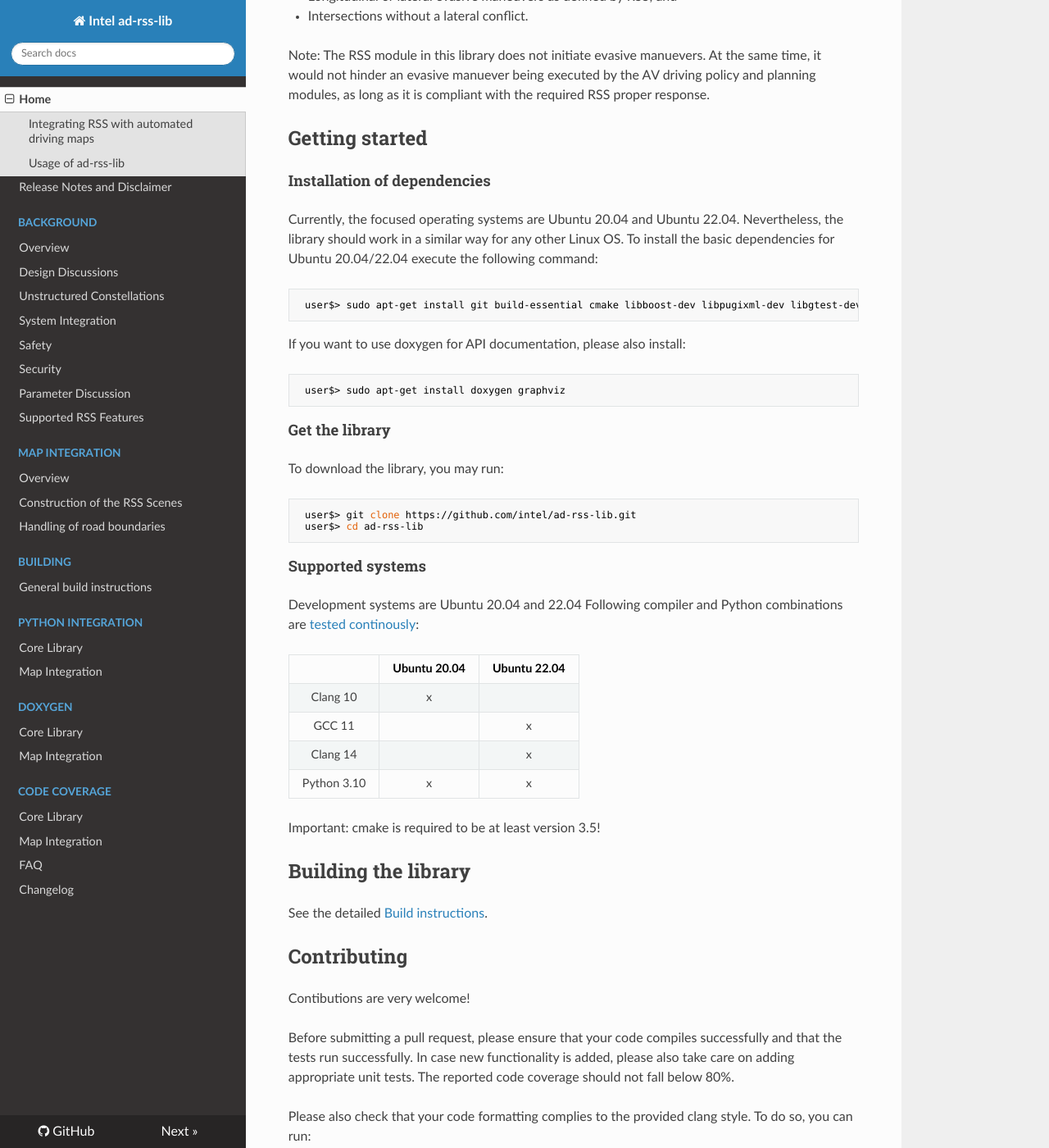
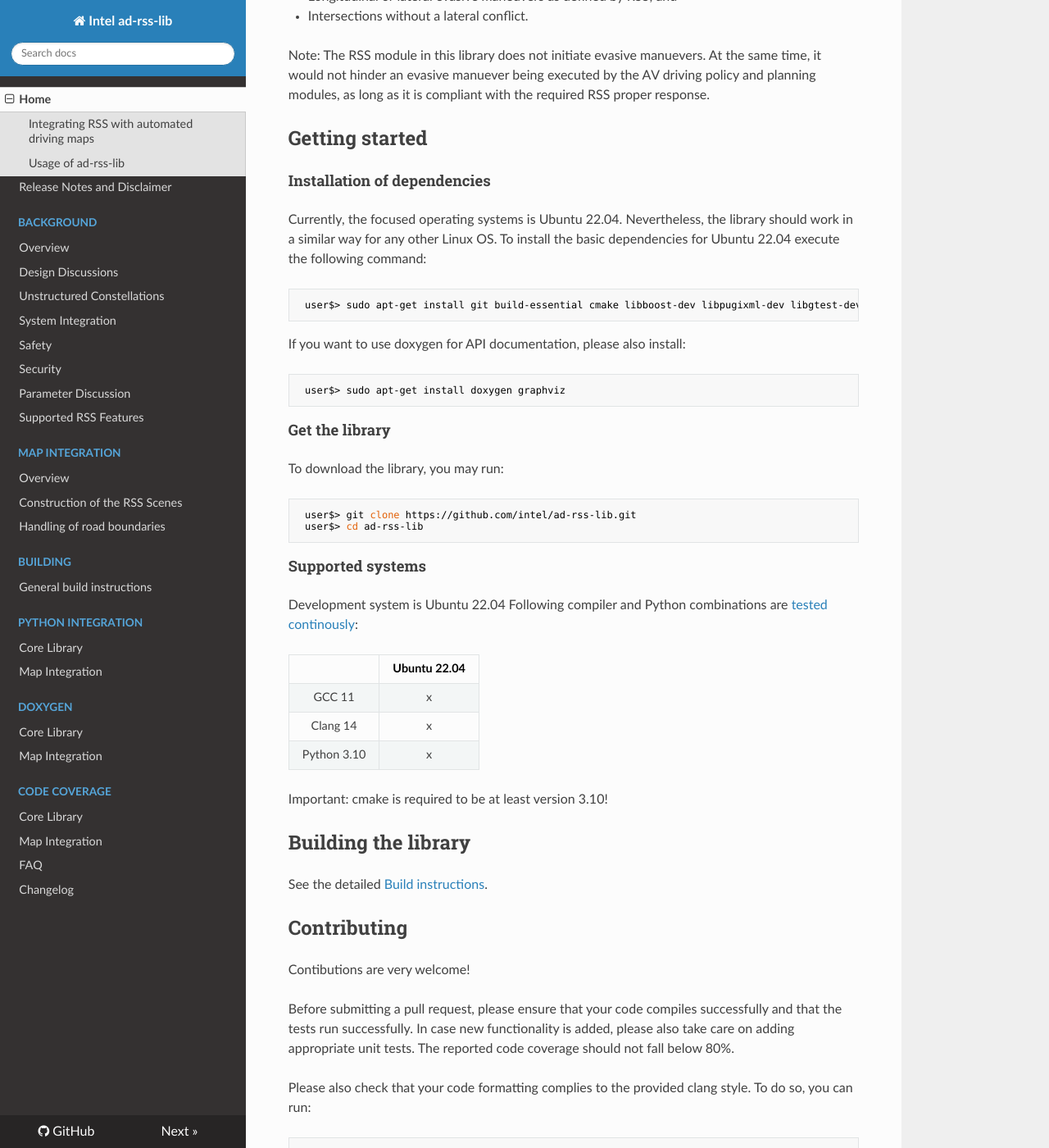
Before and after one commit to intel/ad-rss-lib, an MkDocs documentation site: the page built from doc/index.md, in a window 1280 px wide and 1400 px high, scrolled down 4177 px. Shown: the whole window at 82% size. Built offline with MkDocs 1.6.1, drawn with Linux system fonts in a browser that asks for light colours; nearby versions of some CDN libraries.

Commit message:
Support newer colcon and setuptools
Ensure colcon sources the PYTHONPATH variables
Add package.xml files to fix pythonpath expansion in colcon install
folder
Remove EOL Ubuntu 20.04 from workflows
Update map submodule
Update setuptools to 80.8.0
Add some colcon dependencies
Add setuptools soft dependency of packaging to the requirements in correct version

---------

Co-authored-by: Fabian Oboril <fabian.oboril@intel.com>

````diff
--- a/README.md
+++ b/README.md
@@ -117,8 +117,8 @@
 ## Getting started <a name="started"></a>
 
 #### Installation of dependencies
-Currently, the focused operating systems are Ubuntu 20.04 and Ubuntu 22.04. Nevertheless, the library should work in a similar way for any other Linux OS.
-To install the basic dependencies for Ubuntu 20.04/22.04 execute the following command:
+Currently, the focused operating systems is Ubuntu 22.04. Nevertheless, the library should work in a similar way for any other Linux OS.
+To install the basic dependencies for Ubuntu 22.04 execute the following command:
 ```bash
  user$> sudo apt-get install git build-essential cmake libboost-dev libpugixml-dev libgtest-dev libpython-dev libproj-dev
 ```
@@ -136,17 +136,16 @@
 ```
 
 #### Supported systems <a name="systems"></a>
-Development systems are Ubuntu 20.04 and 22.04
+Development system is Ubuntu 22.04
 Following compiler and Python combinations are [tested continously](https://github.com/intel/ad-rss-lib/blob/main/.github/workflows/build_test.yml):
 
-|                 | Ubuntu 20.04 | Ubuntu 22.04 |
-|:---------------:|:------------:|:------------:|
-|  Clang 10       |       x      |              |
-|   GCC 11        |              |       x      |
-|  Clang 14       |              |       x      |
-|  Python 3.10    |       x      |       x      |
+|                 | Ubuntu 22.04 |
+|:---------------:|:------------:|
+|   GCC 11        |       x      |
+|  Clang 14       |       x      |
+|  Python 3.10    |       x      |
 
-Important: cmake is required to be at least version 3.5!
+Important: cmake is required to be at least version 3.10!
 
 ## Building the library <a name="building"></a>
 See the detailed [Build instructions](https://intel.github.io/ad-rss-lib/BUILDING/index.html).
````
Also changed, not shown: doc/ad_rss/HLD-Security.md (+1 -1 lines), 14 other files.
